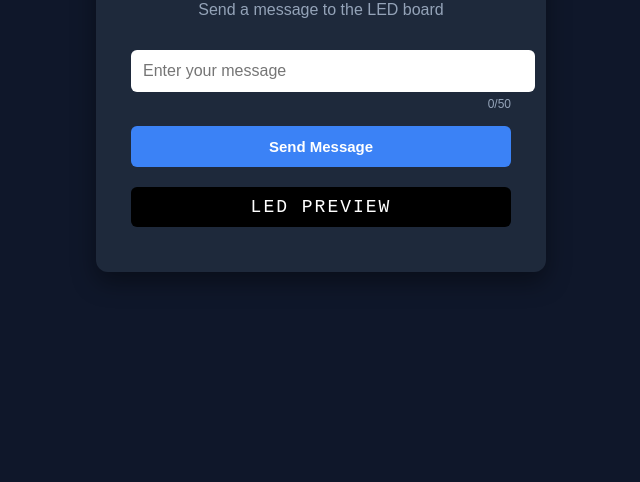
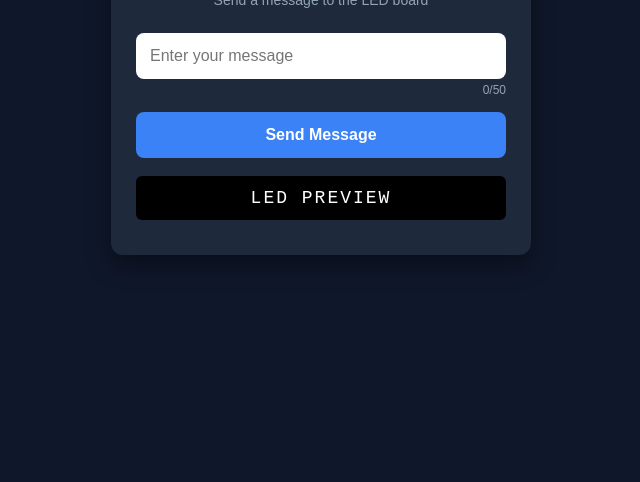
Before and after one commit to hari4848/Smart-led-display, a plain HTML site: page docs/index.html in a window 1280 px wide. Shown: the part 318-800 px from the top of the page, without its empty margins (319-959 px from the left). Drawn offline with Linux system fonts and the light colour scheme.

Commit message:
Refactor styles and improve input handling

```diff
--- a/docs/index.html
+++ b/docs/index.html
@@ -3,44 +3,56 @@
 
 <head>
 <meta charset="UTF-8">
+
+<meta name="viewport" content="width=device-width, initial-scale=1.0">
+
 <title>Smart LED Display</title>
 
 <style>
 
+*{
+box-sizing:border-box;
+}
+
 body{
-    font-family: Arial, sans-serif;
+font-family:Arial, sans-serif;
 background:#0f172a;
 color:white;
 display:flex;
 justify-content:center;
 align-items:center;
-    height:100vh;
+min-height:100vh;
 margin:0;
+padding:20px;
 }
 
 .container{
 background:#1e293b;
-    padding:35px;
+padding:25px;
 border-radius:12px;
-    width:380px;
+width:100%;
+max-width:420px;
 text-align:center;
 box-shadow:0 10px 25px rgba(0,0,0,0.4);
 }
 
 h1{
-    margin-bottom:10px;
+margin-bottom:5px;
+font-size:24px;
 }
 
 p{
 color:#94a3b8;
+margin-bottom:15px;
+font-size:14px;
 }
 
 input{
 width:100%;
-    padding:12px;
-    margin-top:15px;
+padding:14px;
+margin-top:10px;
 border:none;
-    border-radius:6px;
+border-radius:8px;
 font-size:16px;
 }
 
@@ -48,34 +60,38 @@
 text-align:right;
 font-size:12px;
 color:#94a3b8;
-    margin-top:5px;
+margin-top:4px;
 }
 
 button{
 margin-top:15px;
-    padding:12px;
+padding:14px;
 width:100%;
 border:none;
-    border-radius:6px;
+border-radius:8px;
 background:#3b82f6;
 color:white;
 font-weight:bold;
 cursor:pointer;
-    font-size:15px;
+font-size:16px;
 }
 
-button:hover{
+button:active{
 background:#2563eb;
 }
 
 .preview{
-    margin-top:20px;
+margin-top:18px;
 background:black;
-    padding:10px;
+padding:12px;
 border-radius:6px;
 font-family:monospace;
 font-size:18px;
 letter-spacing:2px;
+min-height:40px;
+display:flex;
+align-items:center;
+justify-content:center;
 }
 
 .status{
@@ -118,7 +134,6 @@
 </div>
 
 
-<!-- Firebase -->
 <script src="https://www.gstatic.com/firebasejs/8.10.0/firebase-app.js"></script>
 <script src="https://www.gstatic.com/firebasejs/8.10.0/firebase-database.js"></script>
 
@@ -137,7 +152,6 @@
 firebase.initializeApp(firebaseConfig);
 const db = firebase.database();
 
-
 const input = document.getElementById("messageInput");
 const counter = document.getElementById("count");
 const preview = document.getElementById("preview");
@@ -146,7 +160,6 @@
 input.addEventListener("input", function(){
 
 counter.innerText = input.value.length;
-
 preview.innerText = input.value || "LED PREVIEW";
 
 });
@@ -163,15 +176,16 @@
 
 db.ref("led/message").set(message);
 
-status.innerText = "Message sent to LED display!";
+status.innerText = "Message sent!";
 
-input.value = "";
-counter.innerText = "0";
-preview.innerText = "LED PREVIEW";
+input.value="";
+counter.innerText="0";
+preview.innerText="LED PREVIEW";
 
 }
 
 </script>
 
 </body>
+
 </html>
```
Lines whose indentation alone changed are shown as unchanged.
